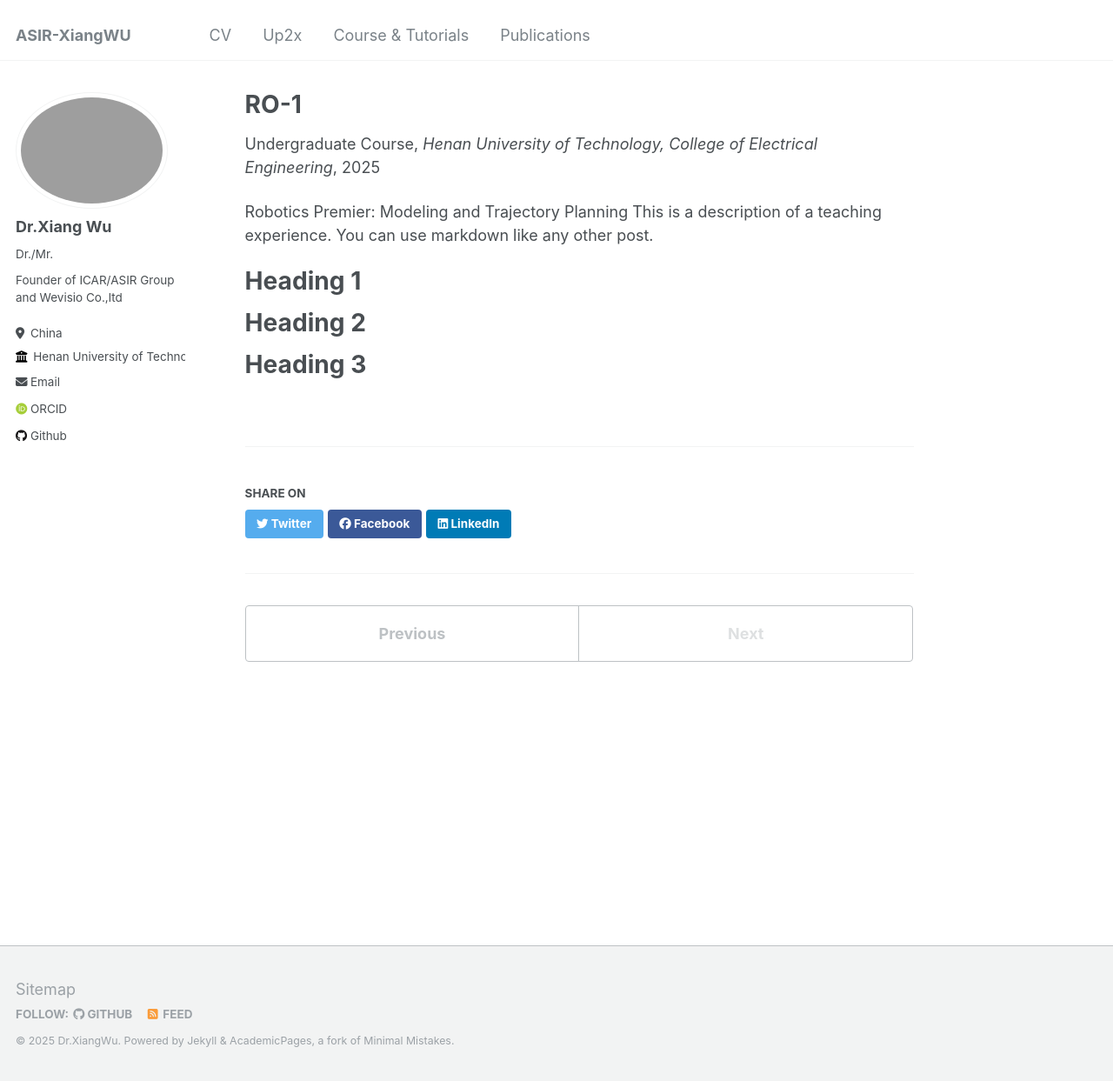
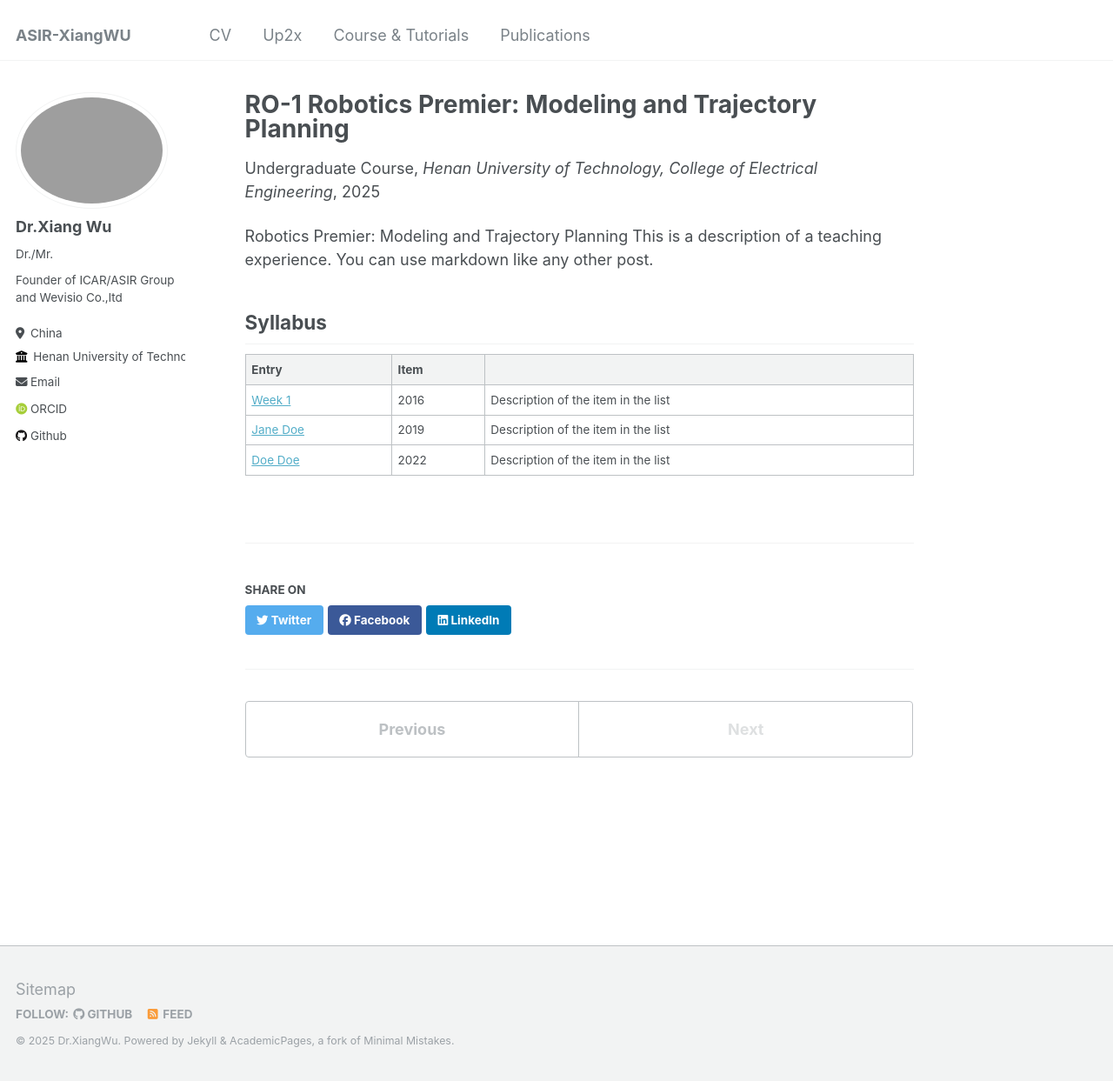
Before and after one commit to xiangwu/xiangwu.github.io, a Jekyll site: the page built from _teaching/2025-spring-ro1.md, in a window 1280 px wide and 1243 px high. Shown: the whole window at 87% size. Built offline with Jekyll 4.4.1, drawn with Linux system fonts in a browser that asks for light colours; some web fonts are replaced.

Commit message:
modify cv

```diff
--- a/_teaching/2025-spring-ro1.md
+++ b/_teaching/2025-spring-ro1.md
@@ -1,5 +1,5 @@
 ---
-title: "RO-1"
+title: "RO-1 Robotics Premier: Modeling and Trajectory Planning"
 collection: teaching
 type: "Undergraduate Course"
 permalink: /teaching/2025-spring-ro1
@@ -10,11 +10,10 @@ location: "Zhengzhou, China"
 Robotics Premier: Modeling and Trajectory Planning
 This is a description of a teaching experience. You can use markdown like any other post.
 
-Heading 1
-======
+## Syllabus
 
-Heading 2
-======
-
-Heading 3
-======
+| Entry            | Item   |                                                              |
+| --------         | ------ | ------------------------------------------------------------ |
+| [Week 1  ](#)    | 2016   | Description of the item in the list                          |
+| [Jane Doe](#)    | 2019   | Description of the item in the list                          |
+| [Doe Doe](#)     | 2022   | Description of the item in the list                          |
```
Also changed, not shown: _pages/cv.md (+2 -16 lines).
